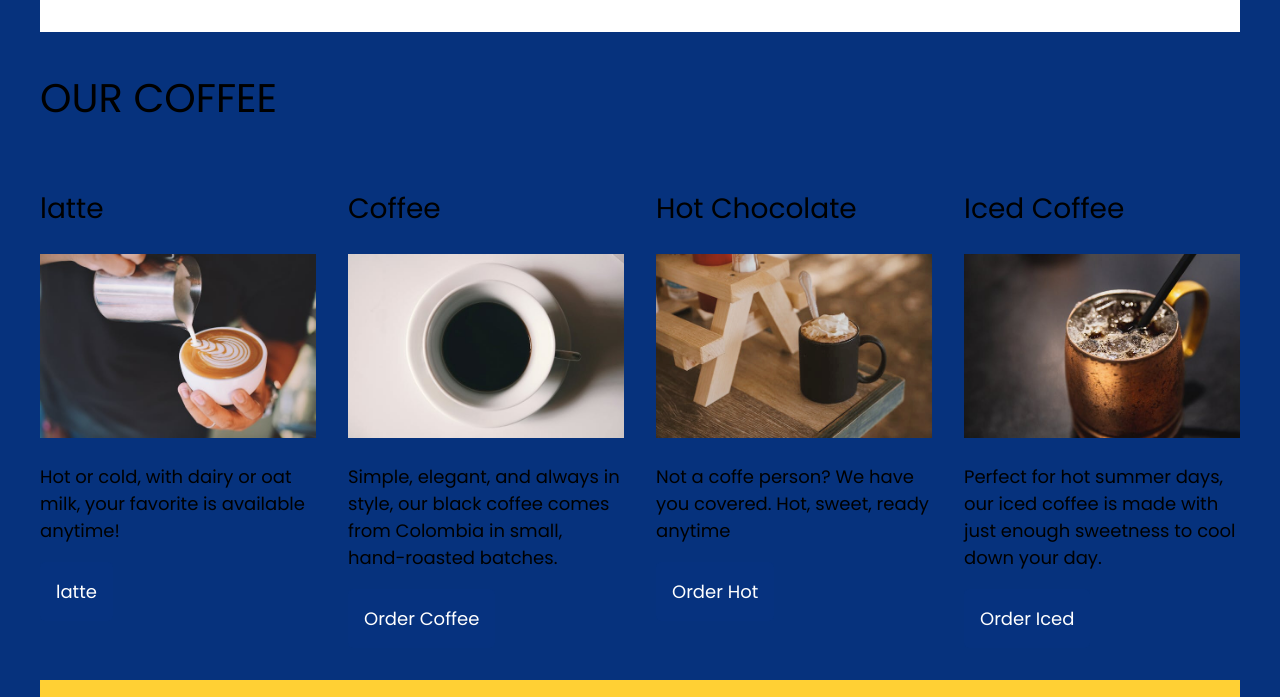
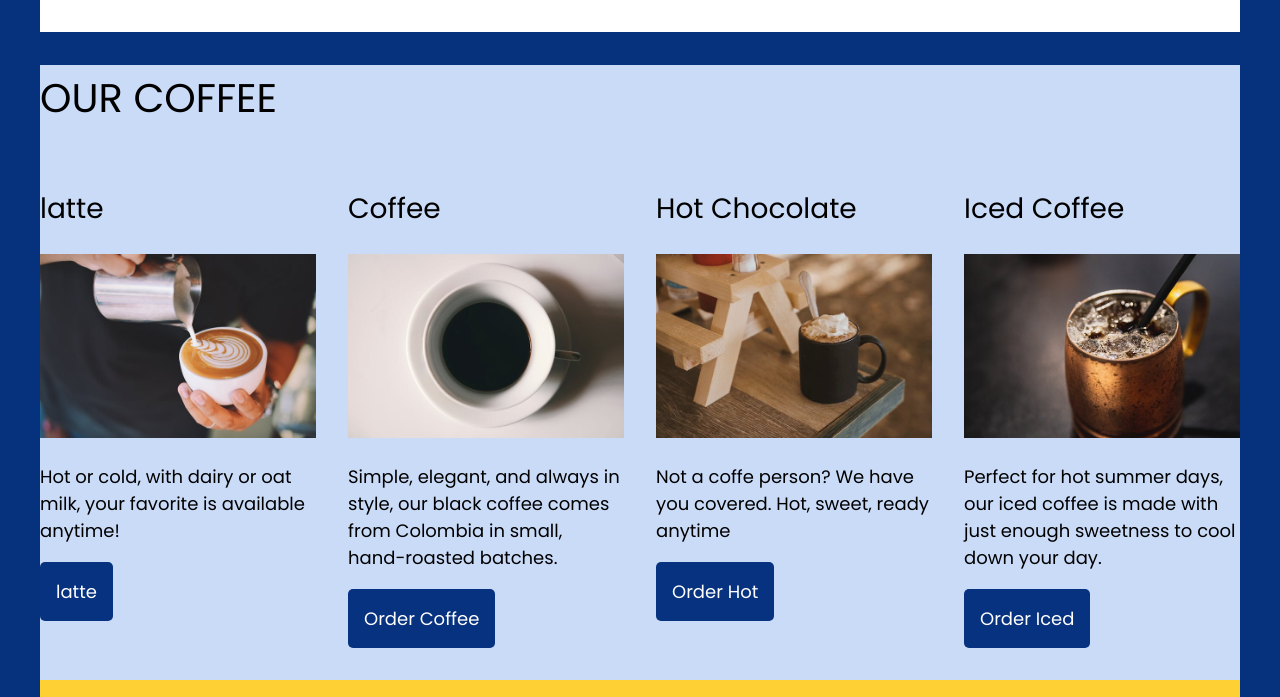
Before and after one commit to Dharshclin24/Cannons-Coffee, a plain HTML site: page index.html in a window 1280 px wide. Shown: the part 756-1453 px from the top of the page. Drawn offline with Linux system fonts and the light colour scheme; a web font is replaced by a local one.

Commit message:
Update styles.css

```diff
--- a/css/styles.css
+++ b/css/styles.css
@@ -86,6 +86,9 @@ img {
   border-top: solid var(--snglw) 10px;
   padding: 2rem;
 }
+.our-coffee {
+  background-color: var(--lghtb);
+}
 .button1 {
   color: var(--wht);
   background-color: var(--vga);
```
